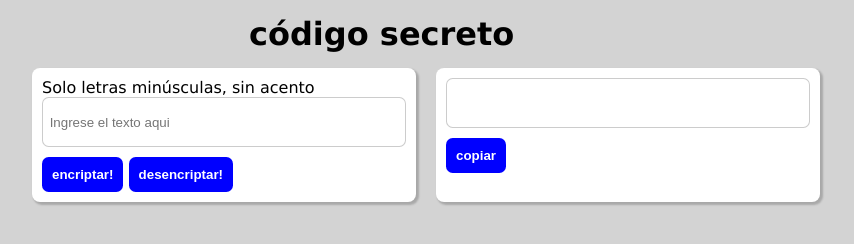
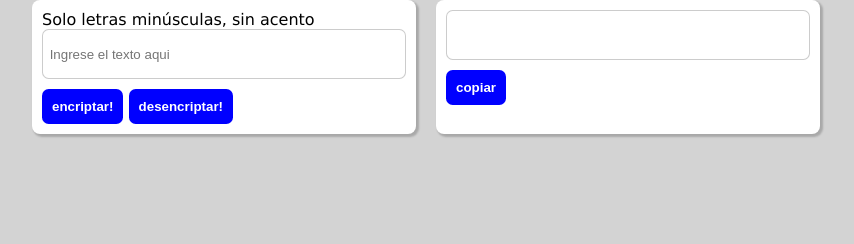
Before and after one commit to JeanmarieAluraLatam/challenge-oracle-decoder, a plain HTML site: page index.html in a window 1280 px wide. Shown: the whole page, without its empty margins (214-1068 px from the left). Drawn offline with Linux system fonts and the light colour scheme.

Commit message:
elimine linea2

```diff
--- a/index.html
+++ b/index.html
@@ -8,7 +8,7 @@
   <link rel="stylesheet" href="style.css">
 </head>
 <body>
-  <h1 class="titulo">código secreto</h1>
+
 
   <main class="main">
     <section class="form box">
```
